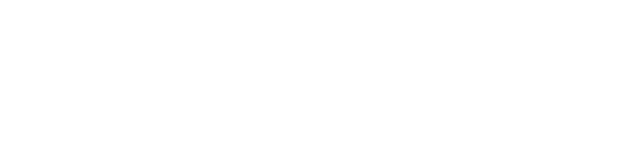
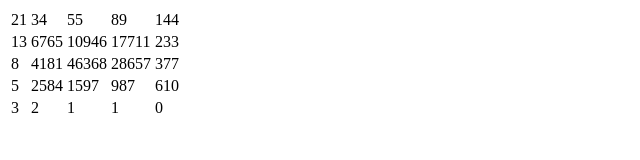
Before and after one commit to l1bredim/Project1, a plain HTML site: page learn/task2/index.html in a window 1280 px wide. Shown: the whole page, without its empty margins (0-640 px from the left). Drawn offline with Linux system fonts and the light colour scheme.

Commit message:
spiral-fib-niz

```diff
--- a/learn/task2/index.html
+++ b/learn/task2/index.html
@@ -7,6 +7,9 @@
     <link rel="stylesheet" href="style.css" />
   </head>
   <body>
+    <table>
+      <tbody id="tBody"></tbody>
+    </table>
     <script src="script.js"></script>
   </body>
 </html>
--- a/learn/task2/script.js
+++ b/learn/task2/script.js
@@ -8,34 +8,38 @@ function spiral(n, call) {
   let startCol = 0;
   let endCol = n - 1;
 
-  while (startCol <= endRow && startRow <= endCol) {
-    // matrix generate UP
+  while (startCol <= endRow && endCol >= startRow) {
+    for (let col = endCol; col >= startCol; col--) {
+      matrix[endRow][col] = fib(counter);
+      counter++;
+    }
+    endRow--;
+    for (let row = endRow; row >= startRow; row--) {
+      matrix[row][startCol] = fib(counter);
+      counter++;
+    }
+    startCol++;
     for (let col = startCol; col <= endCol; col++) {
       matrix[startRow][col] = fib(counter);
       counter++;
     }
     startRow++;
-    //matrix generate LEFT
+
     for (let row = startRow; row <= endRow; row++) {
       matrix[row][endCol] = fib(counter);
       counter++;
     }
     endCol--;
-    //matrix generate DOWN
-    for (let col = endCol; col >= startCol; col--) {
-      matrix[endRow][col] = fib(counter);
-      counter++;
-    }
-    endRow--;
-    //matrix generate UP
-    for (let row = endRow; row >= startRow; row--) {
-      matrix[row][startCol] = fib(counter);
-      counter++;
-    }
-    startCol++;
   }
+
   return matrix;
 }
+// }
+// }
+// startRow++;
+//   startCol++;
+//   endRow--;
+//   endRow--;
 
 function fib(x) {
   if (x === 0) {
@@ -56,3 +60,19 @@ function fib(x) {
 }
 
 const call = fib();
+
+function fill(spiral) {
+  const tBody = document.getElementById("tBody");
+
+  spiral.forEach((row) => {
+    const tr = document.createElement("tr");
+    row.forEach((col) => {
+      const td = document.createElement("td");
+      td.innerText = col;
+      tr.appendChild(td);
+    });
+    tBody.appendChild(tr);
+  });
+}
+
+fill(spiral(5));
```
